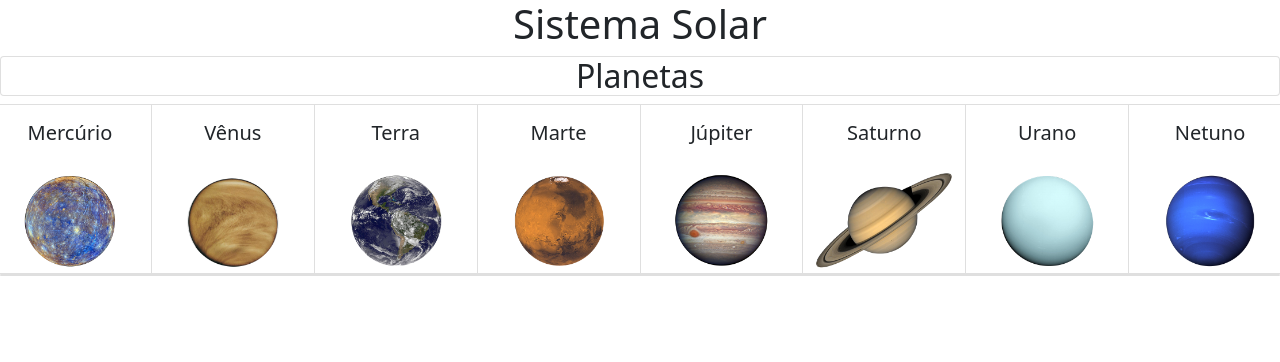
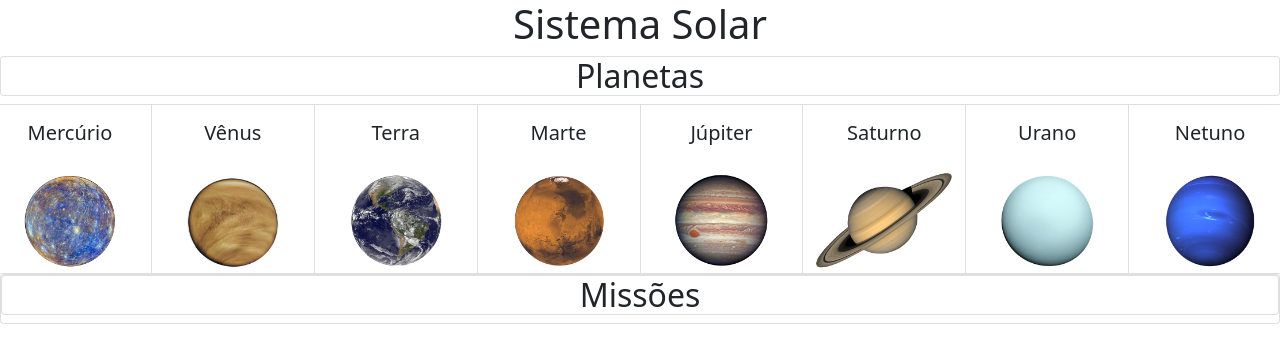
Before and after one commit to brunojlee/solar-system, a React (Create React App) app: page / in a window 1280 px wide. Shown: the top 362 px of the page. Built offline with nearby package versions, Linux system fonts and the light colour scheme.

Commit message:
Requisito 8 finalizado

```diff
--- a/src/components/Missions.js
+++ b/src/components/Missions.js
@@ -1,9 +1,12 @@
 import React from 'react';
+import Title from './Title';
 
 class Missions extends React.Component {
   render() {
     return (
-      <div className="card text-center" data-testid="missions" />
+      <div className="card text-center" data-testid="missions">
+        <Title headline="Missões" />
+      </div>
     );
   }
 }
```
